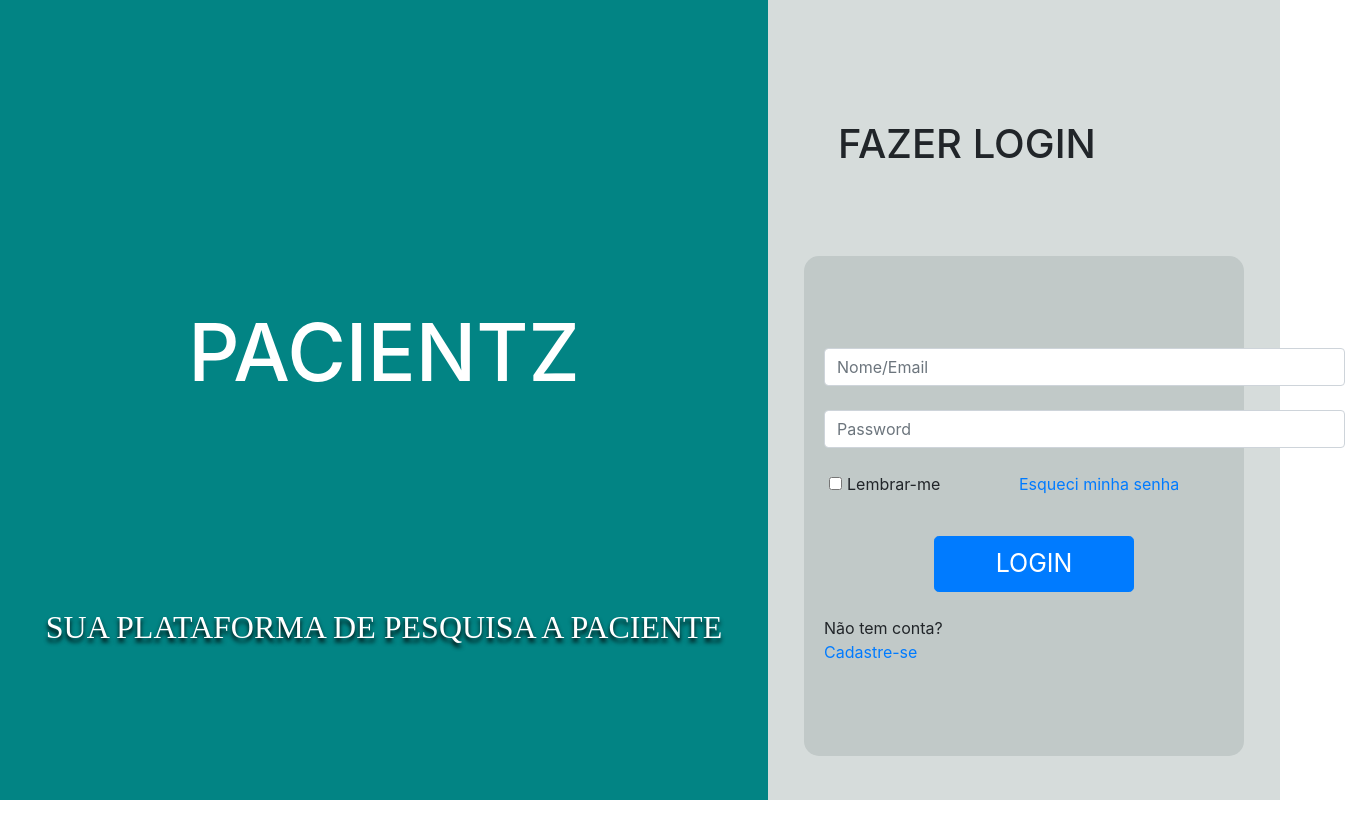
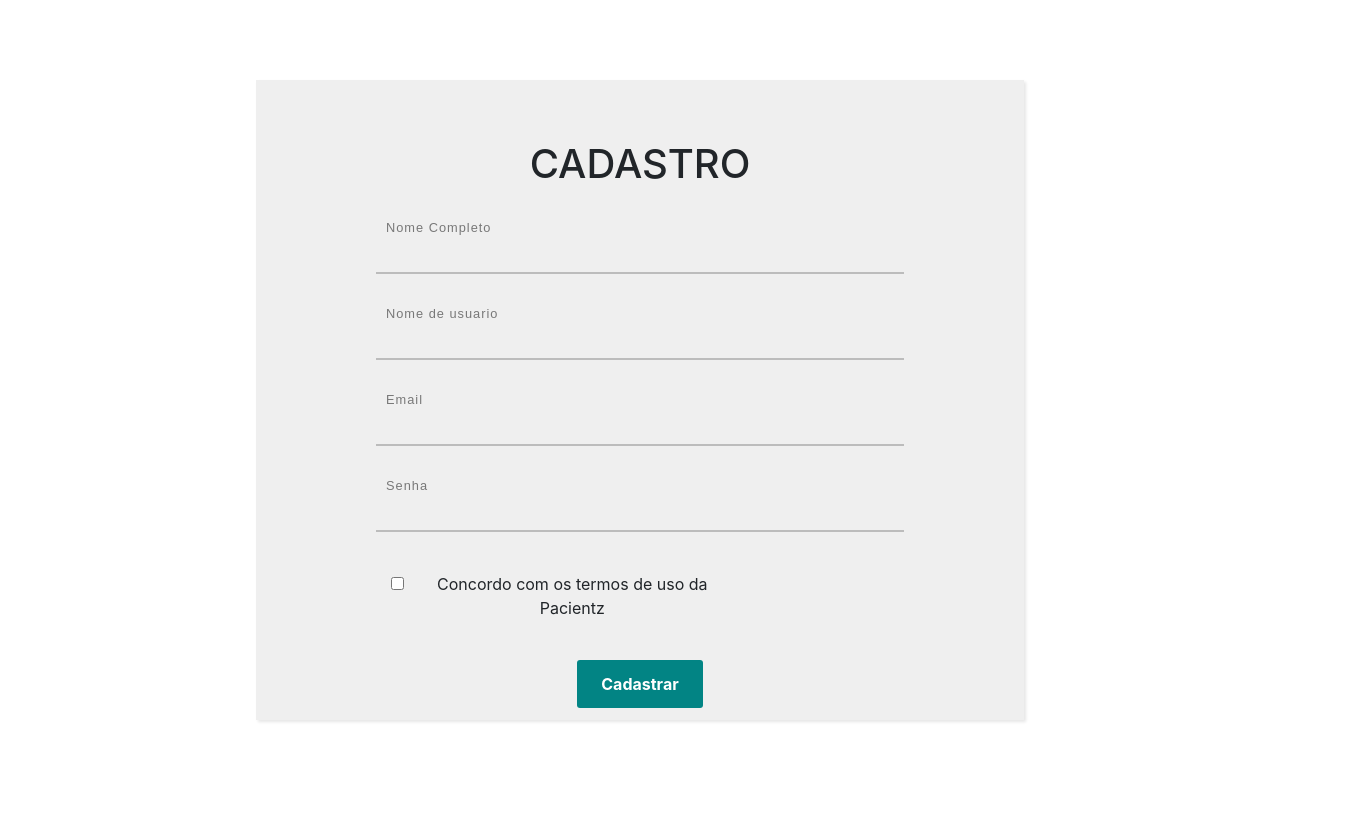
Before and after one commit to EricBernardi20/novoapp-frontend, an Angular app in the folder app-frontend/: page / in a window 1280 px wide. Shown: the top 838 px of the page, 1345 px wide, since content can reach past the window. After the commit the page ends 800 px from the top, so only its background shows below. Built offline with nearby package versions, Linux system fonts and the light colour scheme.

Commit message:
feito pagina register, arruamador cor do botao

```diff
--- a/app-frontend/src/app/app.component.html
+++ b/app-frontend/src/app/app.component.html
@@ -1,4 +1,6 @@
-<app-login></app-login>
-<!-- <app-head></app-head>
-<app-search></app-search> -->
-<!-- <app-body></app-body> -->
+
+<app-register></app-register>
+<!--<app-login></app-login>
+<app-head></app-head>
+<app-search></app-search>
+<app-body></app-body> -->
--- a/app-frontend/src/app/app.module.ts
+++ b/app-frontend/src/app/app.module.ts
@@ -6,6 +6,7 @@ import { AppComponent } from './app.component';
 import { HeadComponent } from './head/head.component';
 
 import { SearchComponent } from './search/search.component';
+import { RegisterComponent } from './register/register.component';
 
 
 @NgModule({
@@ -14,6 +15,7 @@ import { SearchComponent } from './search/search.component';
     HeadComponent,
     LoginComponent,
     SearchComponent,
+    RegisterComponent,
   ],
   imports: [
     BrowserModule,
--- a/app-frontend/src/app/login/login.component.scss
+++ b/app-frontend/src/app/login/login.component.scss
@@ -106,6 +106,7 @@
                     align-self: center;
 
                     #buttonLogin {
+                        background-color: #028484;
                         font-size: 25px;
                         width: 200px;
                     }
--- /dev/null
+++ b/app-frontend/src/app/register/register.component.html
@@ -0,0 +1,45 @@
+
+
+<form>
+    <h1>CADASTRO</h1>
+    <label>
+      <p class="label-txt">Nome Completo</p>
+      <input type="text" class="input">
+      <div class="line-box">
+        <div class="line"></div>
+      </div>
+    </label>
+    <label>
+      <p class="label-txt">Nome de usuario</p>
+      <input type="text" class="input">
+      <div class="line-box">
+        <div class="line"></div>
+      </div>
+    </label>
+    <label>
+      <p class="label-txt">Email</p>
+      <input type="text" class="input">
+      <div class="line-box">
+        <div class="line"></div>
+      </div>
+    </label>
+    <label>
+        <p class="label-txt">Senha</p>
+        <input type="text" class="input">
+        <div class="line-box">
+          <div class="line"></div>
+        </div>
+      </label>
+      <div class="col-lg-6">
+        <div class="input-group">
+          <span class="input-group-addon">
+            <input type="checkbox" aria-label="...">
+          </span>
+          <div class="Save">
+              <p>Concordo com os termos de uso da Pacientz </p>
+          </div>
+        </div>
+      </div>
+      <br>
+    <button class="buttonRegister" type="submit">Cadastrar</button>
+  </form>
--- /dev/null
+++ b/app-frontend/src/app/register/register.component.scss
@@ -0,0 +1,96 @@
+body {
+    background: #5e5f5d;
+
+  }
+
+    .col-lg-6 {
+      max-width: 70%;
+
+      .input-group {
+        flex-wrap: nowrap;
+
+        .Save {
+            margin-left: 10px;
+        }
+      }
+    }
+
+  form {
+    width: 60%;
+    height: 80vh;
+    background: #efefef;
+    margin-top: 10vh;
+    margin-left: 20%;
+    padding: 60px 120px 80px 120px;
+    text-align: center;
+    -webkit-box-shadow: 2px 2px 3px rgba(0,0,0,0.1);
+    box-shadow: 2px 2px 3px rgba(0,0,0,0.1);
+
+
+  }
+  label {
+    display: block;
+    position: relative;
+    margin: 40px 0px;
+  }
+  .label-txt {
+    position: absolute;
+    top: -1.6em;
+    padding: 10px;
+    font-family: sans-serif;
+    font-size: .8em;
+    letter-spacing: 1px;
+    color: rgb(120,120,120);
+    transition: ease .3s;
+  }
+  .input {
+    width: 100%;
+    padding: 10px;
+    background: transparent;
+    border: none;
+    outline: none;
+  }
+
+  .line-box {
+    position: relative;
+    width: 100%;
+    height: 2px;
+    background: #BCBCBC;
+  }
+
+  .line {
+    position: absolute;
+    width: 0%;
+    height: 2px;
+    top: 0px;
+    left: 50%;
+    transform: translateX(-50%);
+    background: #8BC34A;
+    transition: ease .6s;
+  }
+
+  .input:focus + .line-box .line {
+    width: 100%;
+  }
+
+  .label-active {
+    top: -3em;
+  }
+
+  button {
+    display: inline-block;
+    padding: 12px 24px;
+    background: #028484;
+    font-weight: bold;
+    color: rgb(255, 255, 255);
+    border: none;
+    outline: none;
+    border-radius: 3px;
+    cursor: pointer;
+    transition: ease .3s;
+  }
+
+  button:hover {
+    background: #4bbcc0;
+    color: #ffffff;
+  }
--- /dev/null
+++ b/app-frontend/src/app/register/register.component.ts
@@ -0,0 +1,15 @@
+import { Component, OnInit } from '@angular/core';
+
+@Component({
+  selector: 'app-register',
+  templateUrl: './register.component.html',
+  styleUrls: ['./register.component.scss']
+})
+export class RegisterComponent implements OnInit {
+
+  constructor() { }
+
+  ngOnInit(): void {
+  }
+
+}
```
Also changed, not shown: 1 other file (tests, documents, lock files or other folders).
